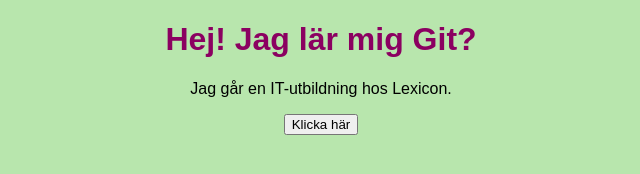
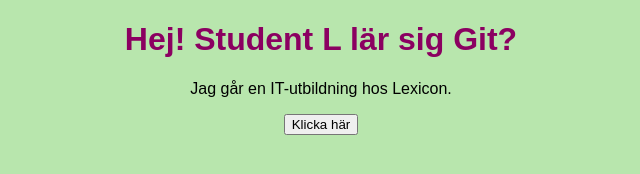
Before and after one commit to GoranWidlund/Grupp3Projekt1, a plain HTML site: page index.html in a window 1280 px wide. Shown: the whole page, without its empty margins (319-959 px from the left). Drawn offline with Linux system fonts and the light colour scheme.

Commit message:
testconflict

```diff
--- a/index.html
+++ b/index.html
@@ -6,7 +6,7 @@
   <link rel="stylesheet" href="style.css">
 </head>
 <body>
-  <h1>Hej! Jag lär mig Git?</h1>
+  <h1>Hej! Student L lär sig Git?</h1>
   <p>Jag går en IT-utbildning hos Lexicon.</p>
   <button id="myButton">Klicka här</button>
   <script src="script.js"></script>
```
